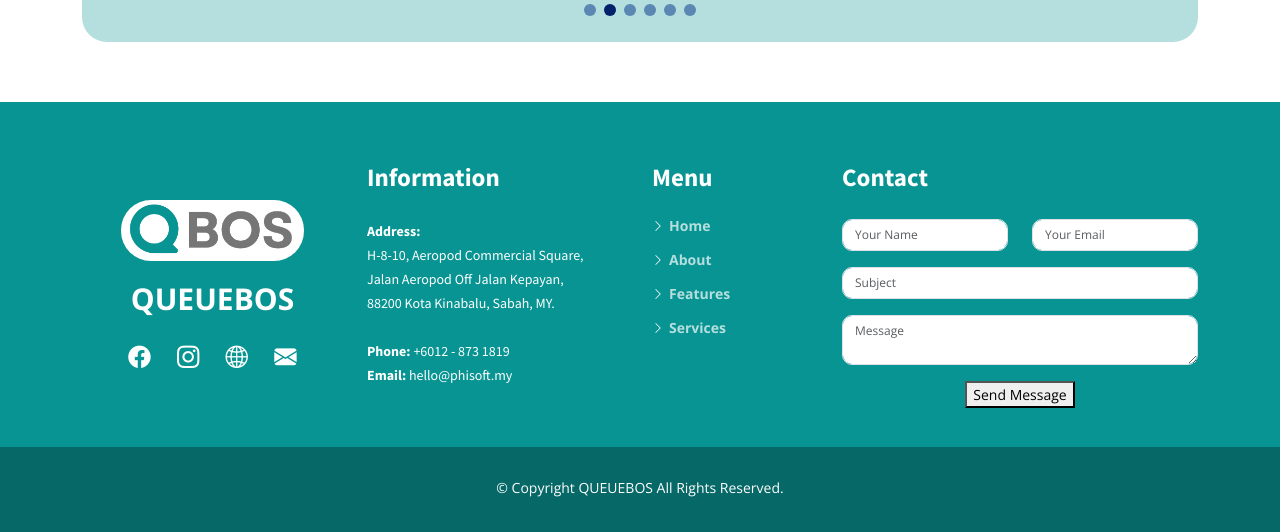
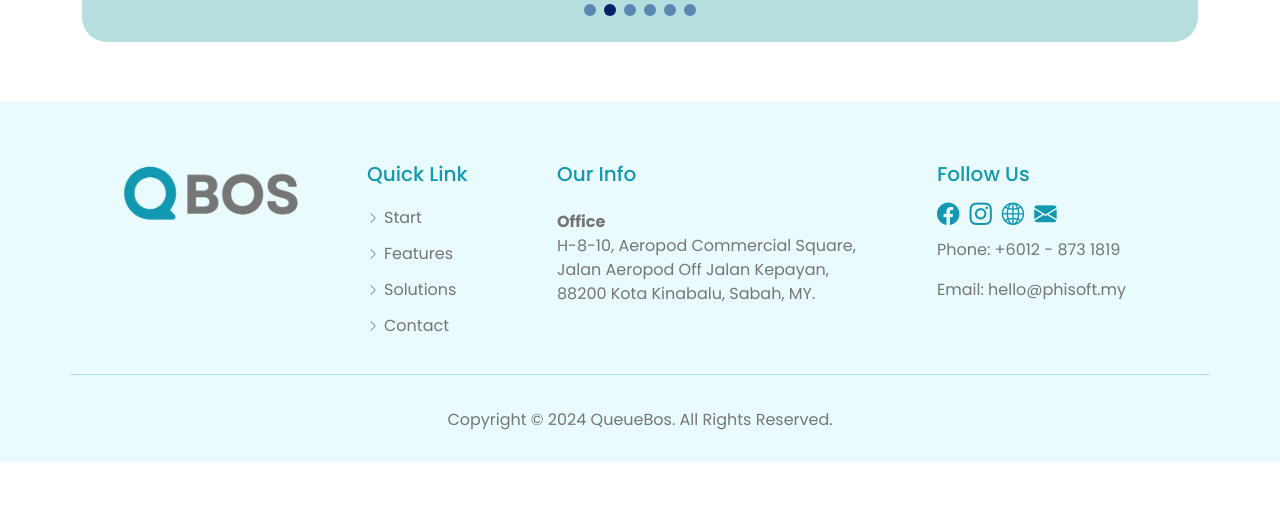
Before and after one commit to phisoft/queuebos-web, a plain HTML site: page index.html in a window 1280 px wide. Shown: the part 4798-5330 px from the top of the page. After the commit the page ends 5260 px from the top, so only its background shows below. Drawn offline with nearby package versions, Linux system fonts and the light colour scheme.

Commit message:
update features

```diff
--- a/assets/css/main.css
+++ b/assets/css/main.css
@@ -29,7 +29,7 @@ h6 {
 }
 
 .color-primary {
-  color: #1398B2;
+  color: #1398B2 !important;
 }
 
 .color-white {
@@ -38,6 +38,10 @@ h6 {
 
 .color-black {
   color: #212121;
+}
+
+.color-grey {
+  color: #767676 !important;
 }
 
 /*--------------------------------------------------------------
@@ -3860,14 +3864,17 @@ padding-bottom: 100px;
 /*--------------------------------------------------------------
 # Footer
 --------------------------------------------------------------*/
+.footer-border {
+  border-bottom: 1px solid #1398B245;
+}
 .footer {
-  color: var(--color-white);
-  font-size: 14px;
+  font-size: 16px;
+  font-family: var(--font-secondary);
 }
 
 .footer .footer-content {
-  background: #079492;
   padding: 60px 0 30px 0;
+  background: #5BDCF221;
 }
 
 .footer .footer-content .footer-info {
@@ -3888,20 +3895,24 @@ padding-bottom: 100px;
 }
 
 .footer .footer-content .footer-info p {
-  font-size: 14px;
-  line-height: 24px;
-  margin-bottom: 0;
-  font-family: var(--font-primary);
-  color: var(--color-white);
-}
-
-.footer .footer-content h4 {
+  font-size: 16px;
+  font-family: var(--font-secondary);
+}
+
+/* .footer .footer-content h4 {
   font-size: 25px;
   font-weight: 700;
   color: var(--color-white);
   position: relative;
   padding-bottom: 12px;
   margin-bottom: 15px;
+} */
+
+.footer .footer-content h4 {
+  margin: 0 0 10px 0;
+  font-size: 25px;
+  font-weight:500;
+  font-family: var(--font-secondary);
 }
 
 .footer .footer-content h4::after {
@@ -3916,6 +3927,12 @@ padding-bottom: 100px;
   visibility: hidden;
 }
 
+.footer .footer-content h5 {
+  font-size: 20px;
+  font-weight:500;
+  font-family: var(--font-secondary);
+}
+
 .footer .footer-content .footer-links {
   margin-bottom: 30px;
 }
@@ -3944,11 +3961,11 @@ padding-bottom: 100px;
 }
 
 .footer .footer-content .footer-links ul a {
-  color: rgba(var(--color-white-rgb), 0.7);
   transition: 0.3s;
   display: inline-block;
   line-height:1;
-  font-weight: 900;
+  font-weight: 400;
+  font-family: var(--font-secondary);
 }
 
 .footer .footer-content .footer-links ul a:hover {
@@ -3962,12 +3979,6 @@ padding-bottom: 100px;
   position: relative;
   border-radius: 4px;
 }
-
-/* .footer .footer-content .footer-newsletter form input[type=email] {
-  border: 0;
-  padding: 4px;
-  width: calc(100% - 110px);
-} */
 
 .footer .footer-content .footer-newsletter form input[type=email]:focus-visible {
   outline: none;
@@ -3992,15 +4003,10 @@ padding-bottom: 100px;
   background: rgba(var(--color-primary-rgb), 0.85);
 }
 
-.footer .footer-legal {
-  padding: 30px 0;
-  background: #066867;
-}
-
 .footer .footer-legal .credits {
-  padding-top: 4px;
   font-size: 13px;
   color: var(--color-white);
+  font-family: var(--font-secondary);
 }
 
 .footer .footer-legal .credits a {
@@ -4027,14 +4033,8 @@ padding-bottom: 100px;
   text-decoration: none;
 }
 
-.footer .footer-queuebosinfo{
-  align-items: center;
-  padding-top: 1cm ;
-}
-
 .footer .footer-queuebosinfo img{
-  width: 70%;
-  height: 20%;
+  width: 80%;
   border-radius: 30px;
 }
 
@@ -4044,15 +4044,15 @@ padding-bottom: 100px;
 }
 
 .footer .footer-sosmed {
-  padding-left: 20px;
-  padding-right: 20px;
   display: flex;
-  justify-content: space-evenly;
-  font-size: larger;
+  justify-content: flex-start;
+}
+
+.footer .footer-sosmed a {
+  padding: 0 10px 0 0;
 }
 
 .footer .footer-sosmed a i{
-  color: white;
   font-size: 1.4rem;
   line-height: 40px;
 }
--- a/index.html
+++ b/index.html
@@ -413,84 +413,65 @@
   <!-- ======= Footer ======= -->
   <footer id="footer" class="footer">
     <div class="footer-content">
-      <div class="container">
+      <div class="container footer-border">
         <div class="row align-items-lg-start">
           <div class="col-lg-3 col-md-6 footer-queuebosinfo align-items-center">
-            <div style="text-align: center;"><img src="assets\img\logo\qbos-logo-white-bg.png" alt="logo">
-              <span><p style="margin-top: 15px;">QUEUEBOS</p></span>
-            </div>
-            <div class="footer-sosmed mb-1">
-                <a href="https://www.facebook.com/phisoft.my/"><i class="bi bi-facebook"></i></a>
-                <a href="https://www.instagram.com/phisoft.my/"><i class="bi bi-instagram"></i></a>
-                <a href="https://www.phisoft.my/index.html"><i class="bi bi-globe2"></i></a>
-                <a href="mailto:hello@phisoft.my"><i class="bi bi-envelope-fill"></i></a>
+            <div style="text-align: center;"><img src="assets\img\logo\qbos-v2.png" alt="logo">
             </div>
           </div>
 
-          <div class="col-lg-3 col-md-6">
+          <div class="color-primary col-lg-2 col-md-6 footer-links">
+            <h5 class="mb-4">Quick Link </h5>
+            <ul>
+              <li><i class="color-grey bi bi-chevron-right"></i> <a class="color-grey" href="#">Start</a></li>
+              <li><i class="color-grey bi bi-chevron-right"></i> <a class="color-grey" href="#">Features</a></li>
+              <li><i class="color-grey bi bi-chevron-right"></i> <a class="color-grey" href="#">Solutions</a></li>
+              <li><i class="color-grey bi bi-chevron-right"></i> <a class="color-grey" href="#">Contact</a></li>
+            </ul>
+          </div>
+
+          <div class="col-lg-4 col-md-6">
             <div class="footer-info">
-              <h4>Information</h4>
-              <p>
-                <strong>Address:</strong>
+              <h5 class="color-primary mb-4">Our Info</h5>
+              <p class="color-grey">
+                <strong>Office</strong>
                 <br>H-8-10, Aeropod Commercial Square, <br>
                 Jalan Aeropod Off Jalan Kepayan, <br>
                 88200 Kota Kinabalu, Sabah, MY. <br><br>
-                <strong>Phone:</strong> +6012 - 873 1819<br>
-                <strong>Email:</strong> hello@phisoft.my<br>
               </p>
             </div>
           </div>
 
-          <div class="col-lg-2 col-md-6 footer-links">
-            <h4>Menu</h4>
-            <ul>
-              <li><i class="bi bi-chevron-right"></i> <a href="#">Home</a></li>
-              <li><i class="bi bi-chevron-right"></i> <a href="index.html#about">About</a></li>
-              <li><i class="bi bi-chevron-right"></i> <a href="index.html#featured-services">Features</a></li>
-              <li><i class="bi bi-chevron-right"></i> <a href="index.html#services">Services</a></li>
-            </ul>
+          <div class="col-lg-3 col-md-6 footer-links footer-info">
+            <h5 class="color-primary">Follow Us</h5>
+            <div class="footer-sosmed mb-1">
+              <a href="https://www.facebook.com/phisoft.my/"><i class="bi bi-facebook color-primary"></i></a>
+              <a href="https://www.instagram.com/phisoft.my/"><i class="bi bi-instagram color-primary"></i></a>
+              <a href="https://www.phisoft.my/index.html"><i class="bi bi-globe2 color-primary"></i></a>
+              <a href="mailto:hello@phisoft.my"><i class="bi bi-envelope-fill color-primary"></i></a>
+          </div>
+          <p class="color-grey">Phone: +6012 - 873 1819</p>
+          <p class="color-grey">Email: hello@phisoft.my</p>
           </div>
 
-          <div class="contactus col-lg-4 col-md-6">
-            <h4>Contact</h4>
-                <form action="#" onsubmit="sendEmail(); reset(); return false;" role="form" class="php-email-form" id="contactForm">
-                  <div class="row">
-                    <div class="col-md-6 form-group">
-                      <input type="text" name="name" class="form-control demo-input" id="name" placeholder="Your Name" required>
-                    </div>
-                    <div class="col-md-6 form-group mt-3 mt-md-0">
-                      <input type="email" class="form-control demo-input" name="email" id="email" placeholder="Your Email" required>
-                    </div>
-                  </div>
-                  <div class="form-group mt-3">
-                    <input type="text" class="form-control demo-input" name="subject" id="subject" placeholder="Subject" required>
-                  </div>
-                  <div class="form-group mt-3">
-                    <textarea class="form-control demo-input" name="message" id="message" placeholder="Message" required></textarea>
-                  </div>
-                  <div class="text-center mt-3"><button onclick="sendEmail();" type="button">Send Message</button></div>
-                </form>
-          </div>
-        </div>
         </div>
       </div>
 
       <div class="footer-legal text-center">
         <div class="container d-flex flex-column flex-lg-row justify-content-center align-items-center">
         <div class="d-flex flex-column align-items-center align-items-lg-center">
-          <div class="copyright">
-            &copy; Copyright <span>QUEUEBOS</span> All Rights Reserved.
+          <hr>
+          <div class="copyright color-grey">
+            Copyright &copy; 2024 QueueBos. All Rights Reserved.
           </div>
           <div class="credits">
-            <!-- All the links in the footer should remain intact. -->
-            <!-- You can delete the links only if you purchased the pro version. -->
-            <!-- Licensing information: https://bootstrapmade.com/license/ -->
-            <!-- Purchase the pro version with working PHP/AJAX contact form: https://bootstrapmade.com/herobiz-bootstrap-business-template/ -->
-            <!-- Designed by <a href="https://www.phisoft.my/">Phi Software Sdn. Bhd.</a> -->
           </div>
         </div>
       </div>
     </div>
+    </div>
+
+
 
   </footer><!-- End Footer -->
 
```
Lines whose indentation alone changed are shown as unchanged.
